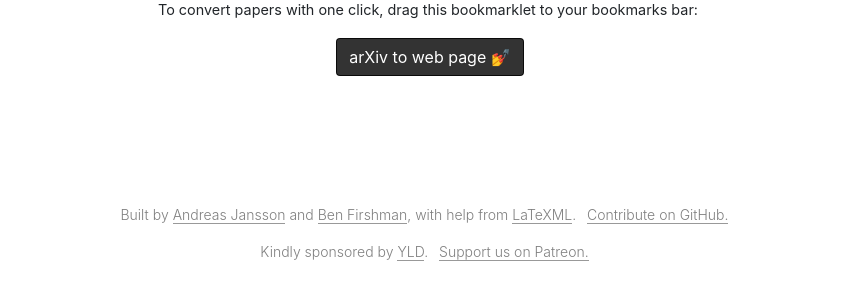
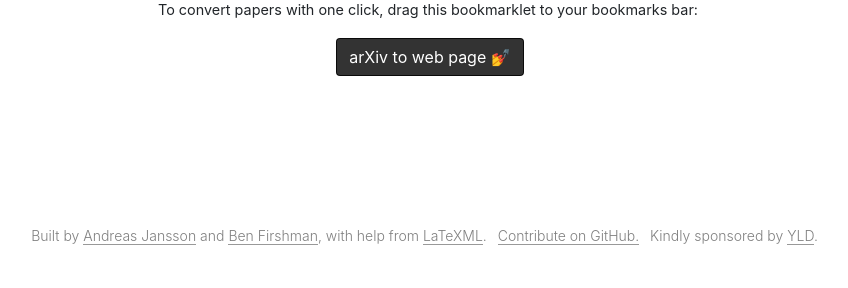
Before and after one commit to arxiv-vanity/arxiv-vanity, a Django app: page / in a window 1280 px wide. Shown: the part 512-800 px from the top of the page, without its empty margins (212-1060 px from the left). Run offline with Django 3.2, Linux system fonts and the light colour scheme; parts of the project's set-up code (start-up, migrations or seed data) failed here and were passed over; some libraries are stand-ins or nearby versions.

Commit message:
Remove patreon link

```diff
--- a/arxiv_vanity/templates/base.html
+++ b/arxiv_vanity/templates/base.html
@@ -38,10 +38,7 @@
         <div class="container mb-3">
           <span>Built by <a href="https://github.com/andreasjansson">Andreas Jansson</a> and <a href="https://twitter.com/bfirsh">Ben Firshman</a>, with help from <a href="http://dlmf.nist.gov/LaTeXML/">LaTeXML</a>.</span>
           <span><a href="https://github.com/arxiv-vanity">Contribute on GitHub.</a></span>
-        </div>
-        <div class="container">
           <span>Kindly sponsored by <a href="https://www.yld.io/">YLD</a>.</span>
-          <span><a href="https://www.patreon.com/arxivvanity">Support us on Patreon.</a></span>
         </div>
       </footer>
     </div>
```
